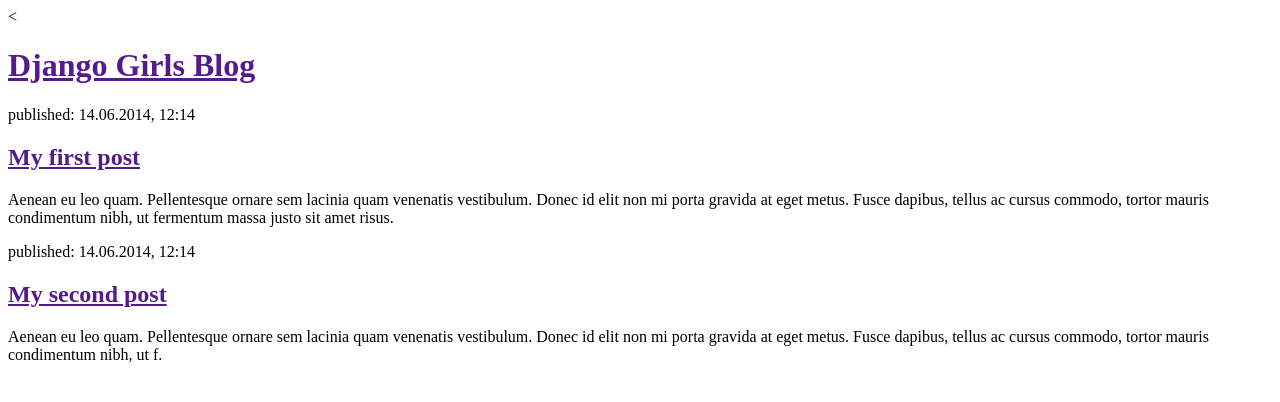
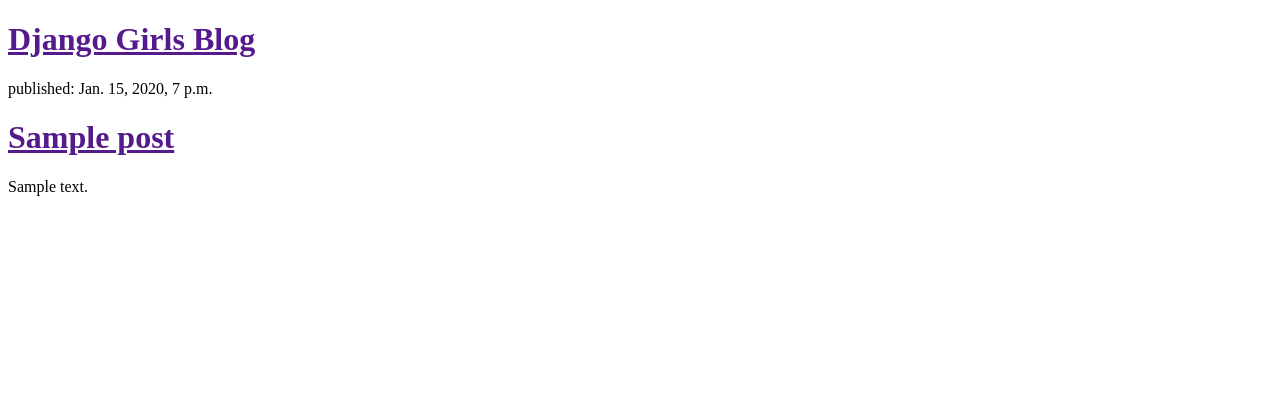
Before and after one commit to forest78/my-first-blog, a Django app: page / in a window 1280 px wide. Shown: the top 402 px of the page. Run offline with Django 3.2, Linux system fonts and the light colour scheme; tables that the repository leaves empty hold one stand-in row (values such as "Sample post").

Commit message:
Modified templates to display posts from database.

```diff
--- a/blog/templates/blog/post_list.html
+++ b/blog/templates/blog/post_list.html
@@ -1,4 +1,4 @@
-<<!DOCTYPE html>
+<!DOCTYPE html>
 <html lang="ko" dir="ltr">
   <head>
     <meta charset="utf-8">
@@ -8,17 +8,12 @@
         <div>
             <h1><a href="">Django Girls Blog</a></h1>
         </div>
-
+        {% for post in posts %}
         <div>
-            <p>published: 14.06.2014, 12:14</p>
-            <h2><a href="">My first post</a></h2>
-            <p>Aenean eu leo quam. Pellentesque ornare sem lacinia quam venenatis vestibulum. Donec id elit non mi porta gravida at eget metus. Fusce dapibus, tellus ac cursus commodo, tortor mauris condimentum nibh, ut fermentum massa justo sit amet risus.</p>
+          <p>published: {{ post.published_date }}</p>
+          <h1><a href="">{{ post.title }}</a></h1>
+          <p>{{ post.text|linebreaksbr }}</p>
         </div>
-
-        <div>
-            <p>published: 14.06.2014, 12:14</p>
-            <h2><a href="">My second post</a></h2>
-            <p>Aenean eu leo quam. Pellentesque ornare sem lacinia quam venenatis vestibulum. Donec id elit non mi porta gravida at eget metus. Fusce dapibus, tellus ac cursus commodo, tortor mauris condimentum nibh, ut f.</p>
-        </div>
+        {% endfor %}
   </body>
 </html>
--- a/blog/views.py
+++ b/blog/views.py
@@ -1,6 +1,8 @@
 from django.shortcuts import render
+from .models import Post
+from django.utils import timezone
 
-# Create your views here.
 
 def post_list(request):
-    return render(request, 'blog/post_list.html',{})    # 요청을 넘겨받아 render메서드를 호출합니다. 이 함수는 render메서드를 호출하여 받은 blog/post_list.html템플릿을 보여줌
+    posts = Post.objects.filter(published_date__lte=timezone.now()).order_by('published_date')
+    return render(request, 'blog/post_list.html',{'posts': posts})    # request:사용자가 요청하는 모든것, 요청을 넘겨받아 render메서드를 호출합니다. 이 함수는 render메서드를 호출하여 받은 blog/post_list.html템플릿을 보여줌
```
